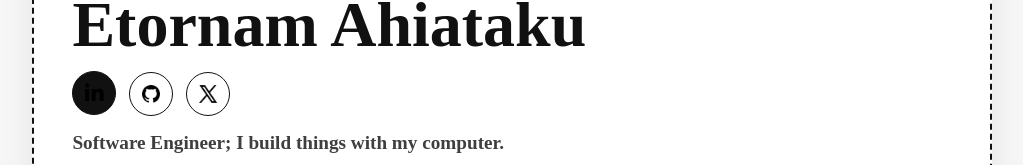
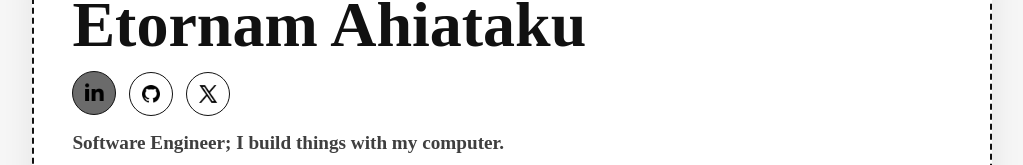
Before and after one commit to etor01/dev-tornam, a Next.js app: page / in a window 1280 px wide. In both pictures the pointer is over the link 222 px from the left and 338 px from the top of the page. Shown: the part 244-409 px from the top of the page, without its empty margins (128-1151 px from the left). Built offline with nearby package versions, Linux system fonts and the light colour scheme.

Commit message:
fix: css error

```diff
--- a/src/app/globals.css
+++ b/src/app/globals.css
@@ -80,7 +80,7 @@ body {
 
 .socialLinks a:hover {
   cursor: pointer;
-  background-color: #111111;
+  background-color: #6b6b6b;
   transform: translateY(-1px);
 }
 
```
